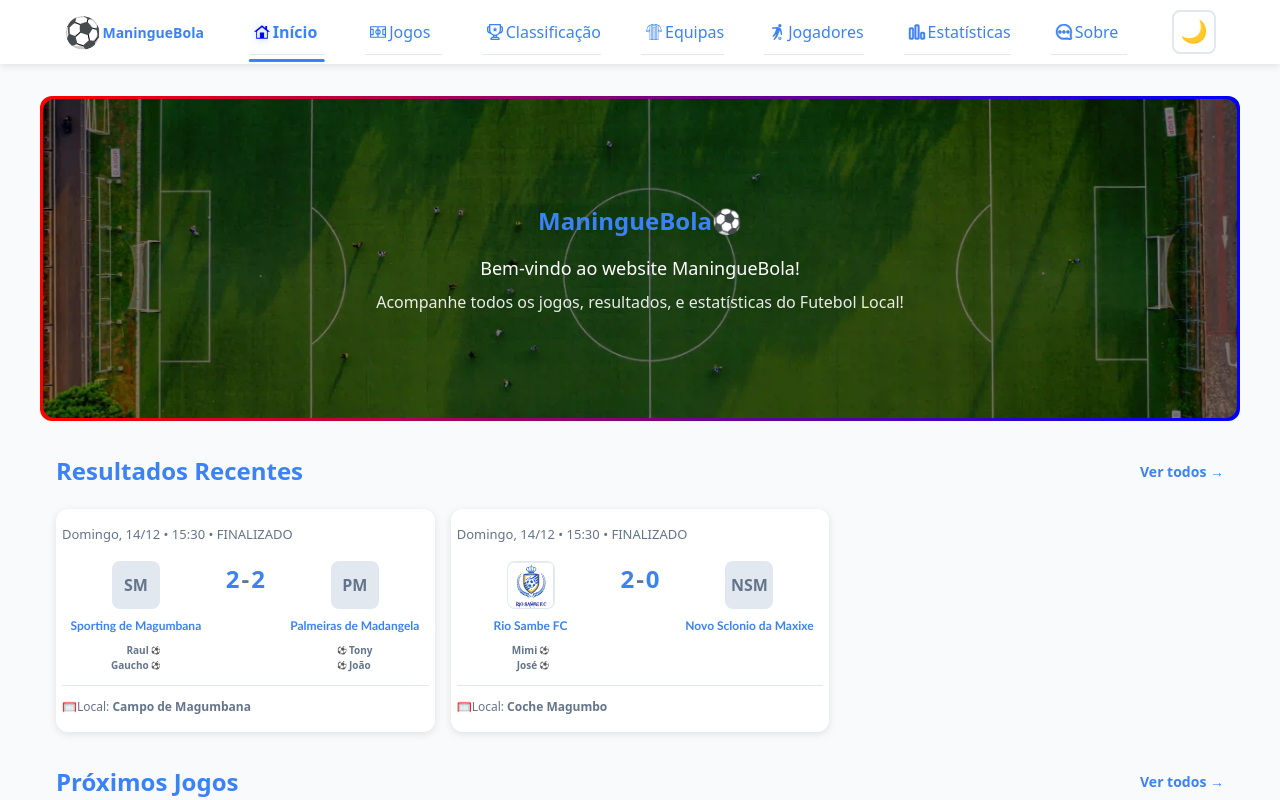
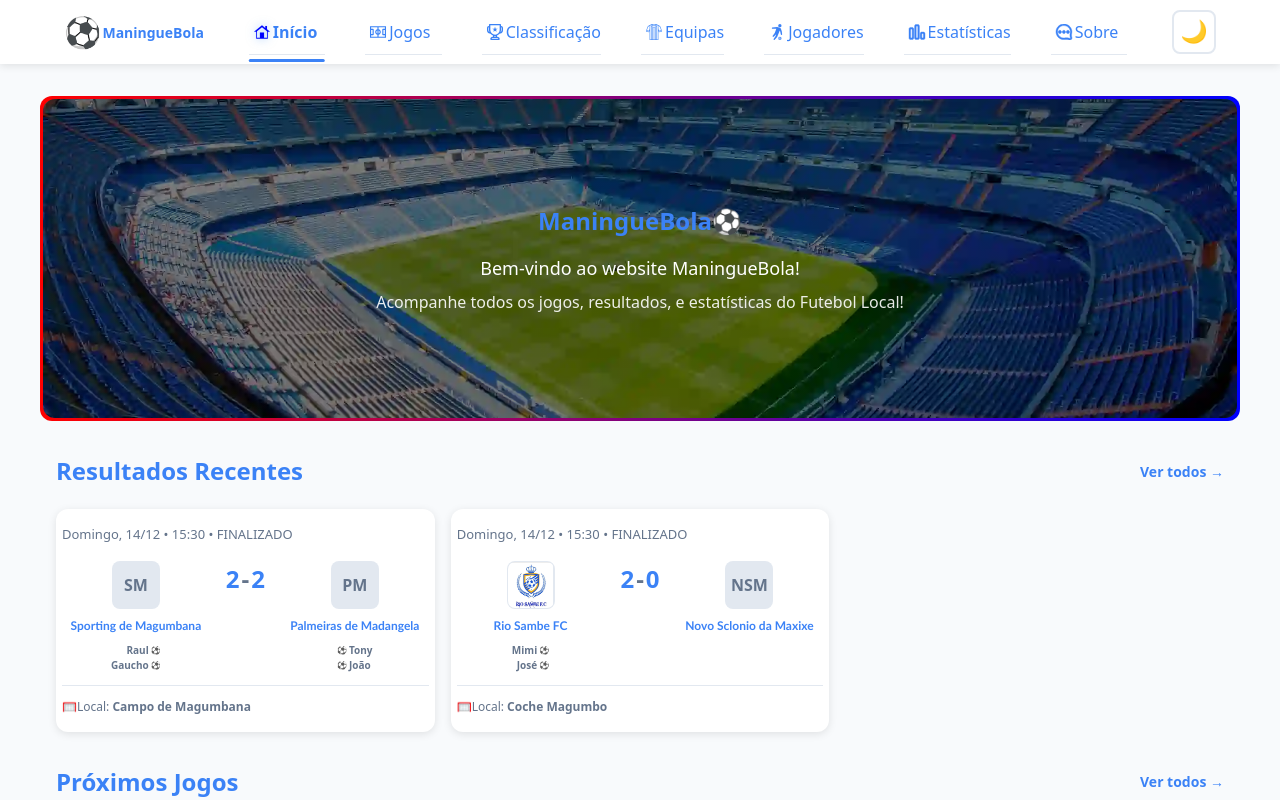
Before and after one commit to Raimundroid/maninguebola, a React (Vite) app: page / in a window 1280 px wide. Shown: the top 800 px of the page. Built offline with nearby package versions, Linux system fonts and the light colour scheme.

Commit message:
new hero img

```diff
--- a/src/components/Hero/Hero.css
+++ b/src/components/Hero/Hero.css
@@ -42,7 +42,7 @@
 
   /* --- Background Image Properties (Best Definitions) --- */
   background-image: linear-gradient(rgba(0, 0, 0, 0.5), rgba(0, 0, 0, 0.5)),
-    url("/images/hero/football-field-upperview-0.webp"); /* Adds dark overlay for readability */
+    url("/images/hero/blue-stadium-0.webp"); /* Adds dark overlay for readability */
   /* "/images/hero/blue-stadium-0.webp" */
   /* "/images/hero/blue&yellow-half-stadium-0.webp"*/
   /* "/images/hero/football-field-upperview-0.webp" */
```
